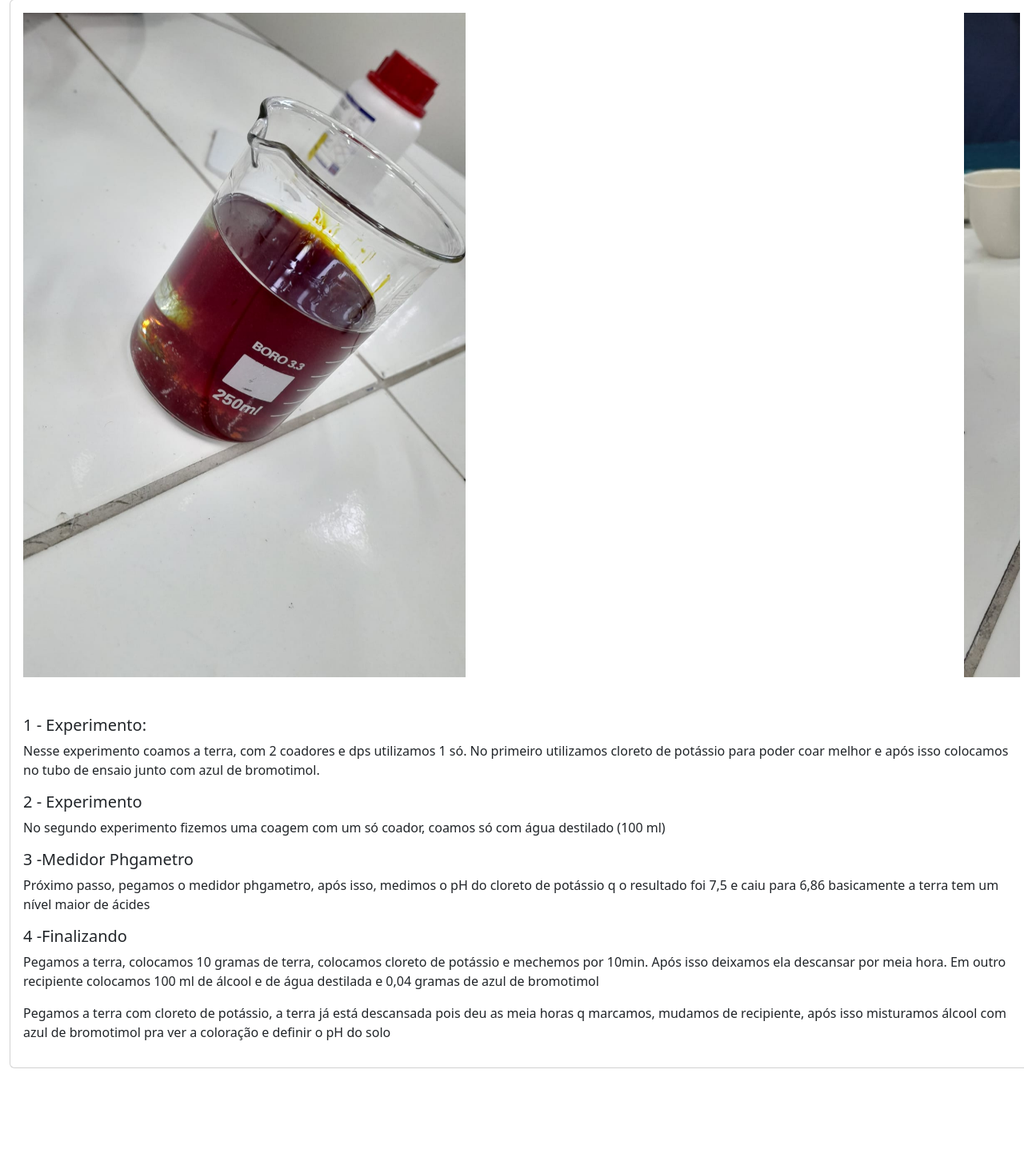
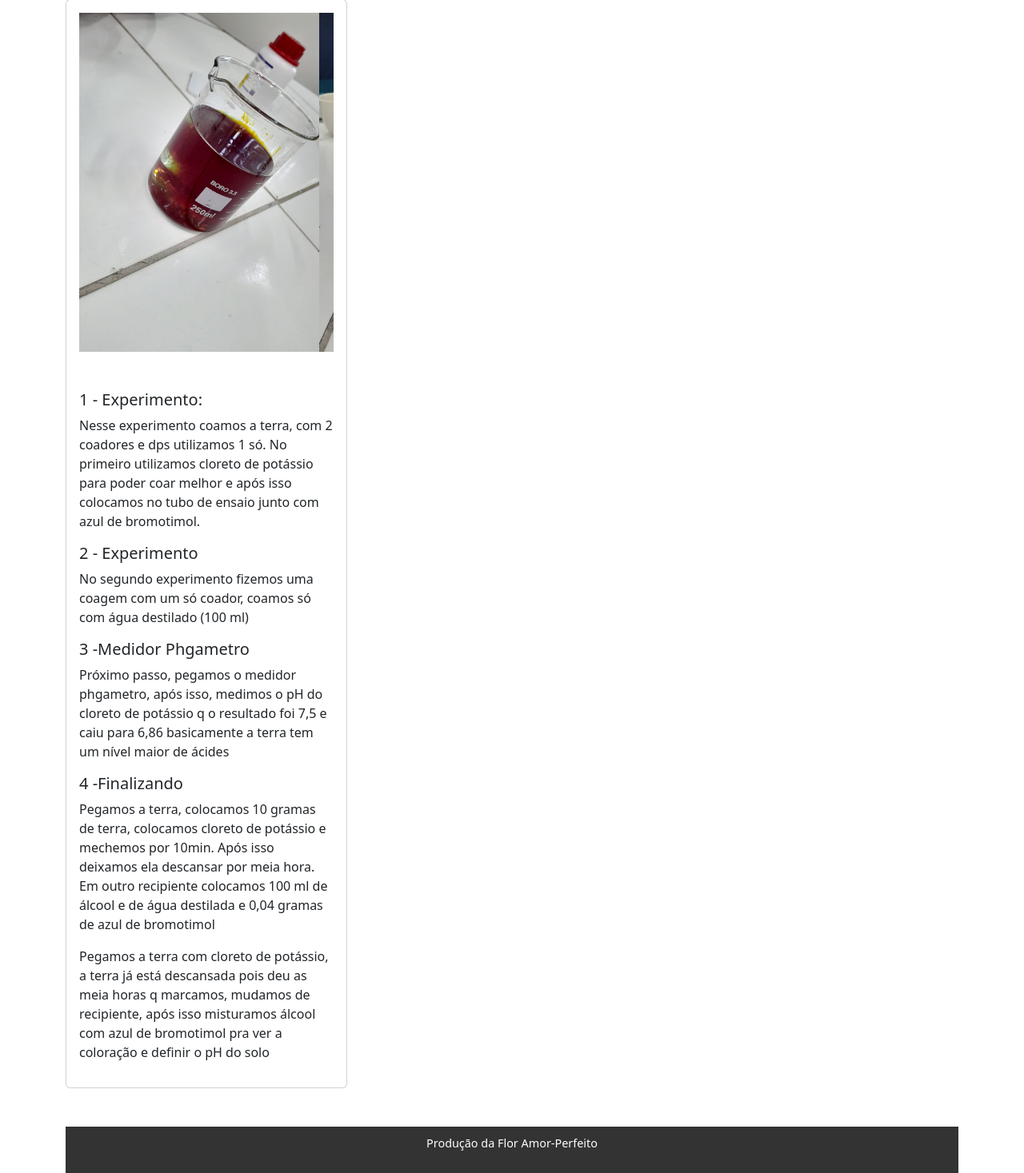
Before and after one commit to Brenho11/Trabalho-do-Site-Flor-, a plain HTML site: page estudo-solo.html in a window 1280 px wide. Shown: the part 127-1594 px from the top of the page at 80% size. Before the commit the page ends 1463 px from the top, so only its background shows below. Drawn offline with nearby package versions, Linux system fonts and the light colour scheme.

Commit message:
Update estudo-solo.html

```diff
--- a/estudo-solo.html
+++ b/estudo-solo.html
@@ -36,23 +36,24 @@
     </header>
     <br>
     <br>
-    <div class="container row">
-        <div class="col">
-            <div class="card" style="width: 80rem;">
+    <div class="container">
+        <div class="col ">
+            <div>
+            <div class="card" style="width: 22rem;">
               <div class="card-body">
                 <div id="carouselExampleSlidesOnly" class="carousel slide" data-bs-ride="carousel">
                     <div class="carousel-inner">
                       <div class="carousel-item active">
-                        <img src="imagem1.jpg" class="d-block w-50" alt="...">
+                        <img src="imagem1.jpg" class="d-block w-100" alt="...">
                       </div>
                       <div class="carousel-item">
-                        <img src="imagem2.jpg" class="d-block w-50" alt="...">
+                        <img src="imagem2.jpg" class="d-block w-100" alt="...">
                       </div>
                       <div class="carousel-item">
-                        <img src="imagem3.jpg" class="d-block w-50" alt="...">
+                        <img src="imagem3.jpg" class="d-block w-100" alt="...">
                       </div>
                       <div class="carousel-item">
-                        <img src="imagem4.jpg" class="d-block w-50" alt="...">
+                        <img src="imagem4.jpg" class="d-block w-100" alt="...">
                       </div>
                     </div>
                   </div>
@@ -77,5 +78,12 @@
           </div>
     </div>
 
+   <br>
+   <br>
+    <footer>
+        <div class="">
+            <p>Produção da Flor Amor-Perfeito</p>
+        </div>
+    </footer>
 </body>
 </html>
```
